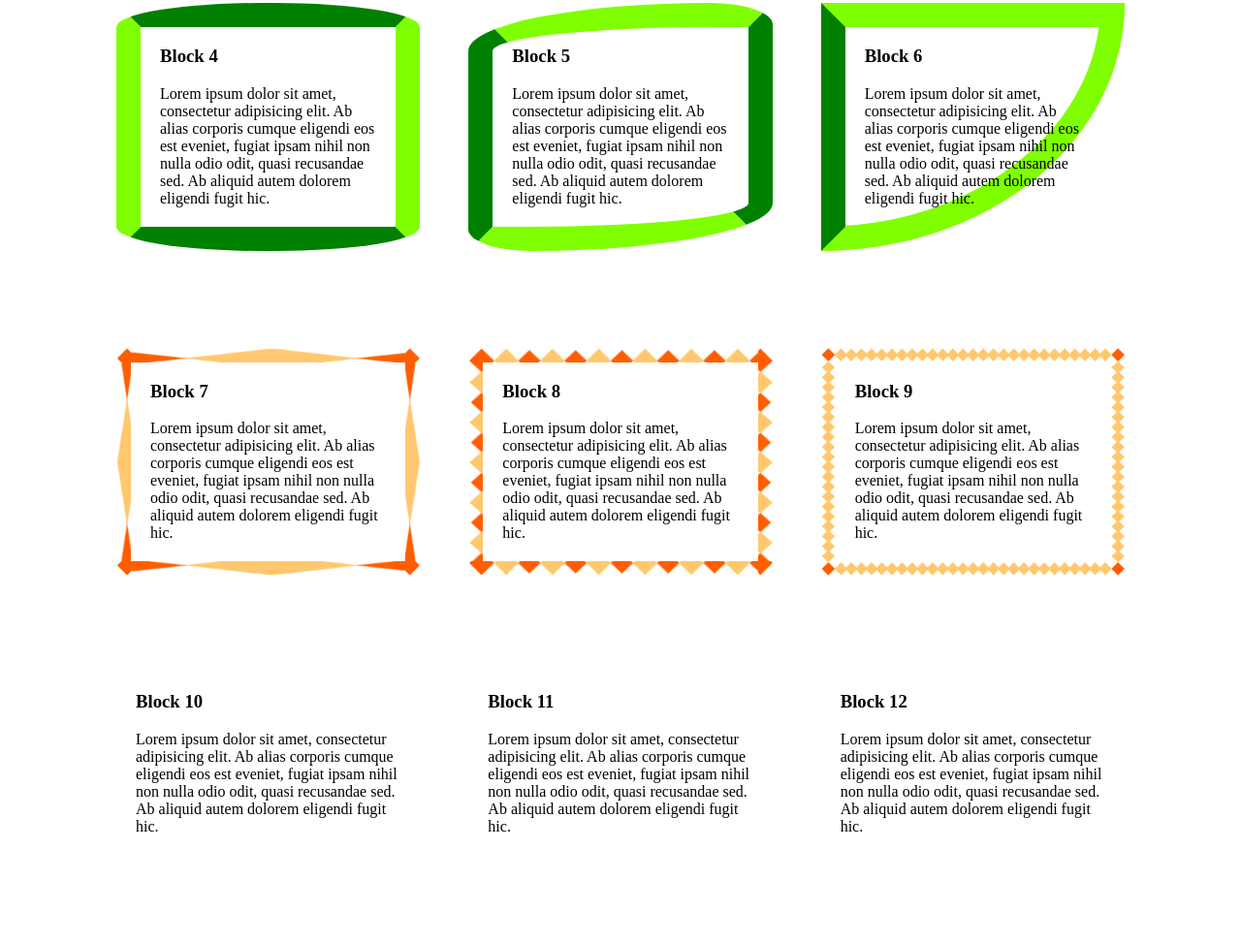
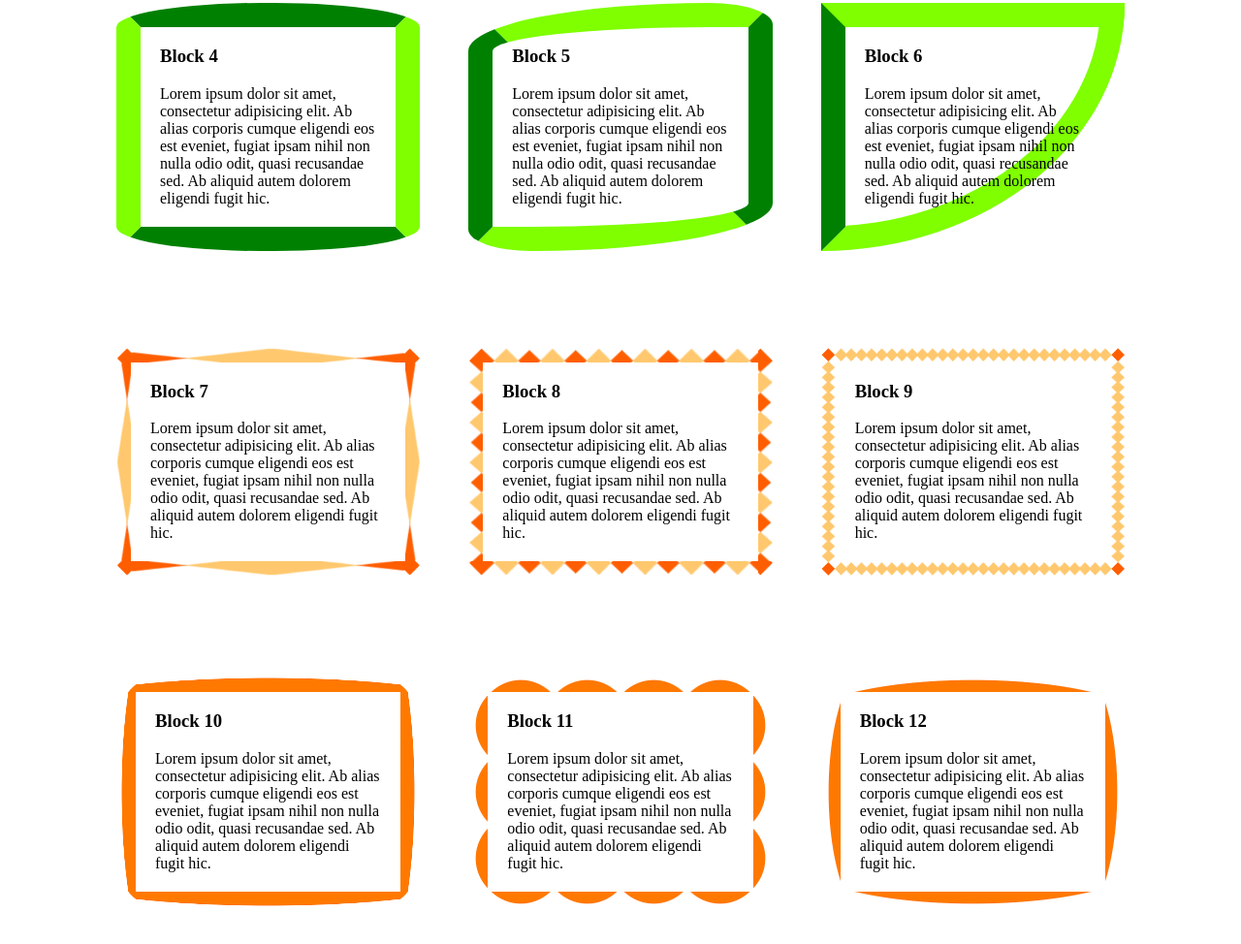
Before and after one commit to vladbuzhdyhan/web-technologies, a plain HTML site: page lab6/2/page_2.html in a window 1280 px wide. Shown: the part 516-1490 px from the top of the page at 97% size. Drawn offline with Linux system fonts and the light colour scheme.

Commit message:
Correct task 2 from lab6

```diff
--- a/lab6/2/style.css
+++ b/lab6/2/style.css
@@ -61,13 +61,22 @@
 }
 
 .row:nth-child(4) > div:nth-child(1) {
-
+    border: 20px solid;
+    border-image: url("assets/circle.png");
+    border-image-slice: 55;
+    border-image-repeat: stretch;
 }
 
 .row:nth-child(4) > div:nth-child(2) {
-
+    border: 20px solid;
+    border-image: url("assets/circle.png");
+    border-image-slice: 40;
+    border-image-repeat: round;
 }
 
 .row:nth-child(4) > div:nth-child(3) {
-
+    border: 20px solid;
+    border-image: url("assets/circle.png");
+    border-image-slice: 40;
+    border-image-repeat: stretch;
 }
```
Also changed, not shown: lab6/2/assets/circle.png (added).
